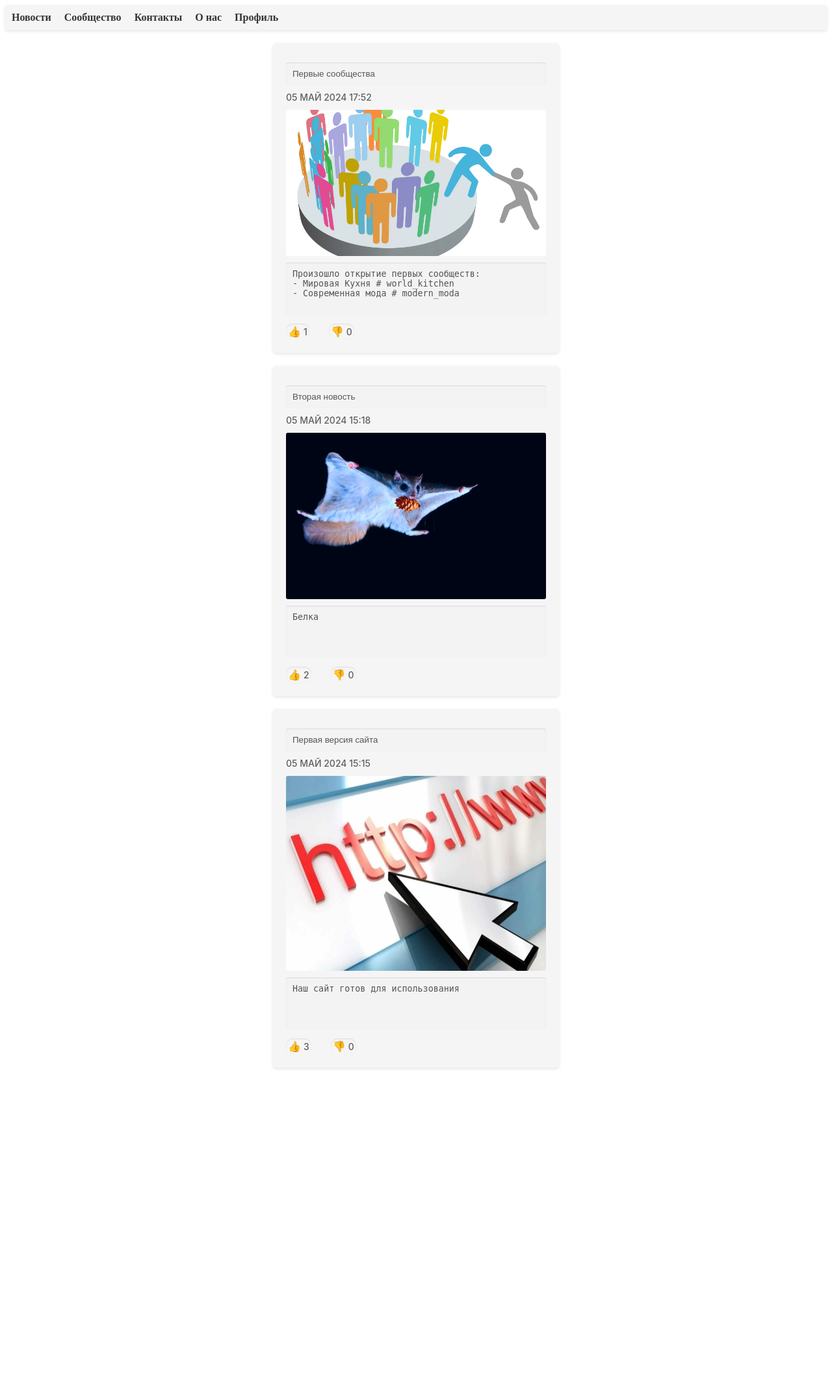
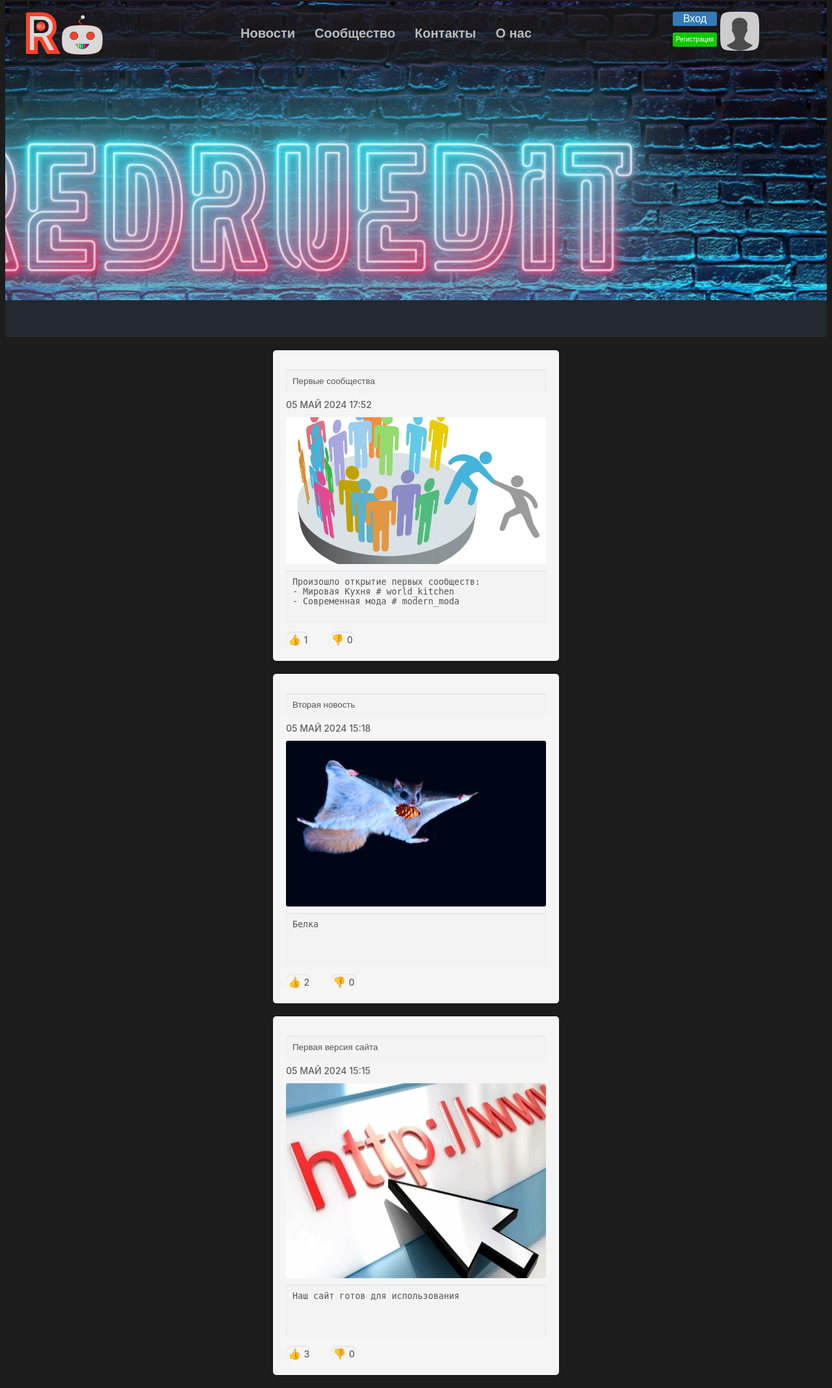
Before and after one commit to pleerGr45/redruedit, a Flask app: page / in a window 1280 px wide. Shown: the whole page at 65% size. Before the commit the page ends 1645 px from the top, so only its background shows below. Run offline with Flask 3, Linux system fonts and the light colour scheme.

Commit message:
Вёрстка: Этап 1 >> Создание стиля базового шаблона

```diff
--- a/app.py
+++ b/app.py
@@ -609,19 +609,26 @@ def delete_page():
 # ------------ Обработка пути '/delete_news/<id>' ------------
 @app.route("/delete_news/<id>")
 def delete_news_page(id):
+    # Данные о пользователе
+    user_metadata = session.query(Auth).filter_by(
+        id=current_user.get_id()).first()
+
     # Получение данных о новости
     news = session.query(News).filter_by(id=id).first()
 
-    # Удаление новости
-    try:
-        remove('static/images/'+news.image)
-    except FileNotFoundError:
-        # Отправка сообщения пользователю о внутренней ошибке сервера
-        flash('Изображение не было найдено', 'warning')
+    if user_metadata.admin_access:
+        # Удаление новости
+        try:
+            remove('static/images/'+news.image)
+        except FileNotFoundError:
+            # Отправка сообщения пользователю о внутренней ошибке сервера
+            flash('Изображение не было найдено', 'warning')
 
-    # Удаление новости
-    session.delete(news)
-    session.commit()
+        # Удаление новости
+        session.delete(news)
+        session.commit()
+    else:
+        return 404
 
     # Перенаправление на главную страницу /
     return redirect(url_for('home_page'))
--- a/static/css/main.css
+++ b/static/css/main.css
@@ -1,3 +1,10 @@
+/* Main style */
+body {
+  font-family: Arial, Helvetica, sans-serif;
+  color: #fff;
+  background-color: #1C1C1C;
+}
+
 form {
   width: 400px;
   margin: 20px auto;
@@ -7,66 +14,148 @@ form {
   box-shadow: 0 2px 5px rgba(0, 0, 0, 0.1);
 }
 
-header {
-  background-color: #f5f5f5;
-  padding: 10px;
-  box-shadow: 0 2px 5px rgba(0, 0, 0, 0.1);
+a {
+  color: #fff;
+  text-decoration: none;
 }
 
-nav ul {
+ul {
+  list-style: none;
+  padding: 0;
+  margin: 0;
+}
+
+.container {
+  max-width: 1200px;
+  margin-right: auto;
+  margin-left: auto;
+  padding: 0 25px;
+}
+
+/* Header style */
+
+.header {
+  position: relative;
+  z-index: 1;
+  box-shadow: 0 2px 5px #1C1C1C60;
+}
+
+.header .container {
+  background-color: #1c1c1cb3;
+  display: flex;
+  justify-content: space-between;
+  align-items: center;
+}
+
+.header_nav {
+  display: flex;
+  justify-content: left;
   list-style: none;
   margin: 0;
   padding: 0;
-  display: flex;
-  justify-content: left;
 }
 
-nav li {
-  margin-right: 20px;
+.header_list {
+  display: flex;
+  align-items: center;
+  gap: 30px;
 }
 
-nav a {
-  color: #333;
-  text-decoration: none;
+li a {
+  color: #bbbbbb;
   font-weight: bold;
+  font-size: 20px;
 }
 
-nav a:hover {
-  color: #666;
+li a:hover {
+  color: #fff;
+  text-decoration: none;
 }
 
+/* Кнопки авторизации */
+.header_auth {
+  display: flex;
+  align-items: center;
+  margin-right: 6%;
+}
+
+.auth_btn {
+  display: flex;
+  flex-direction: column;
+  text-decoration: none;
+}
+
+.login_btn {
+  background-color: #337AB7;
+  width: 68px;
+  height: 22px;
+  border: none;
+  border-radius: 3px;
+  display: flex;
+  justify-content: center;
+  align-items: center;
+  color: #fff;
+  font-style: bold;
+  margin: 5px;
+  transition: background-color 0.5s;
+}
+
+.register_btn {
+  background-color: #10C700;
+  width: 68px;
+  height: 22px;
+  border: none;
+  border-radius: 3px;
+  display: flex;
+  justify-content: center;
+  align-items: center;
+  font-size: 10px;
+  color: #fff;
+  font-style: bold;
+  margin: 5px;
+  transition: background-color 0.5s;
+}
+
+.login_btn:hover {
+  text-decoration: none;
+  background-color: #12528a;
+}
+
+.register_btn:hover {
+  text-decoration: none;
+  background-color: #0c7e02;
+}
+
+/* Flash style*/
+
 .flash {
+  background-color: #dff0d8;
   margin-bottom: 10px;
   padding: 10px;
   border-radius: 3px;
 }
 
 .flash.success {
-  background-color: #dff0d8;
   border: 1px solid #d0ecd0;
   color: #5cb85c;
 }
 
 .flash.info {
-  background-color: #d8e0f0;
   border: 1px solid #9eacdf;
   color: #625cb8;
 }
 
 .flash.message {
-  background-color: #d8e0f0;
   border: 1px solid #9eacdf;
   color: #625cb8;
 }
 
 .flash.warning {
-  background-color: #fcf8e3;
   border: 1px solid #f9e2b5;
   color: #f0ad4e;
 }
 
 .flash.error {
-  background-color: #f2dcdc;
   border: 1px solid #e6b7b7;
   color: #c0392b;
 }
--- a/templates/base.html
+++ b/templates/base.html
@@ -8,18 +8,49 @@
     {% block style %} {% endblock %}
 </head>
 <body>
-    <header>
-        <nav> <ul>
-                <li><a href="/">Новости</a></li>
-                <li><a href="/community">Сообщество</a></li>
-                <li><a href="/contact_us">Контакты</a></li>
-                <li><a href="/about_us">О нас</a></li>
-                <li><a href="/profile">Профиль</a></li>
-        </ul> </nav>
+    <!-- Header block -->
+    <header class="header">
+        <div class="container">
+            <a href="/" target="_self" class="header_logo">
+                <img src="./static/style/images/icons/logo.png" alt="Лого">
+            </a>
+            <nav class="header_nav">
+                <ul class="header_list">
+                    <li><a href="/">Новости</a></li>
+                    <li><a href="/community">Сообщество</a></li>
+                    <li><a href="/contact_us">Контакты</a></li>
+                    <li><a href="/about_us">О нас</a></li>
+                </ul>
+            </nav>
+            {% if current_user.is_authenticated %}
+            <a href="/profile" target="_self">
+                <img src="./static/style/images/profile_icons/{{current_user.get_id()}}.png" alt="Профиль">
+            </a>
+            {% else %}
+            <div class="header_auth">
+                <div class="auth_btn">
+                    <a href="{{url_for('login_page')}}" class="login_btn">Вход</a>
+                    <a href="{{url_for('register_page')}}" class="register_btn">Регистрация</a>
+                </div>
+                <a href="/login" target="_self">
+                    <img class="profile_icon" src="./static/style/images/icons/profile_icon.png" alt="Профиль" width="60px" height="60px">
+                </a>
+            </div>
+            {% endif %}
+        </div>
     </header>
+    <!-- Header block end -->
+
+    <!-- FlashMessages block -->
     {% for cat, msg in get_flashed_messages(True) %}
         <div class="flash {{cat}}">{{msg}}</div>
     {% endfor %}
-    {% block content %} {% endblock %}
+    <!-- FlashMessages block end -->
+
+    <!-- Main block -->
+    <main class="main">
+        {% block content %} {% endblock %}
+    </main>
+    <!-- Main block end -->
 </body>
 </html>
--- a/templates/home_page.html
+++ b/templates/home_page.html
@@ -5,6 +5,16 @@
 <link rel="stylesheet" href="{{url_for('static', filename='css/text_area_style.css')}}">
 <link rel="stylesheet" href="{{url_for('static', filename='css/image.css')}}">
 <style>
+    .home_section {
+        margin-top: -100px;
+        padding: 230px;
+        background-image: url("./static/style/images/main_home_picture.jpg");
+        background-repeat: no-repeat;
+        background-size: cover;
+        background-position: center;
+        height: fit-content;
+    }
+
     .likebutton {
         padding: 3px;
         border: none;
@@ -16,12 +26,18 @@
         cursor: pointer;
     }
 
+    .main_home_picture_img {
+        width: -webkit-fill-available;
+        margin: 0px;
+    }
+
     .button {
         padding: 3px;
     }
 </style>
 {% endblock %}
 {% block content %}
+<section class="home_section">
     {% if rights %}
     <form method="post" enctype="multipart/form-data">
         <input type="text" name="title" placeholder="Заголовок" maxlength="32" required>
@@ -31,6 +47,8 @@
         <input type="submit" value="Отправить">
     </form>
     {% endif %}
+</section>
+<img src="./static/style/images/picture_border.png" alt="" class="main_home_picture_img">
 {% if is_not_void %}
     {% for el in ls %}
         <form>
```
Also changed, not shown: database.db, static/css/image.css (line endings or trailing spaces), static/images/изображение_2024-05-05_175224563.png (added), static/style/images/icons/logo.png (added), static/style/images/icons/profile_icon.png (added), static/style/images/main_home_picture.jpg (added), static/style/images/picture_border.png (added). Lines whose indentation alone changed are shown as unchanged.
